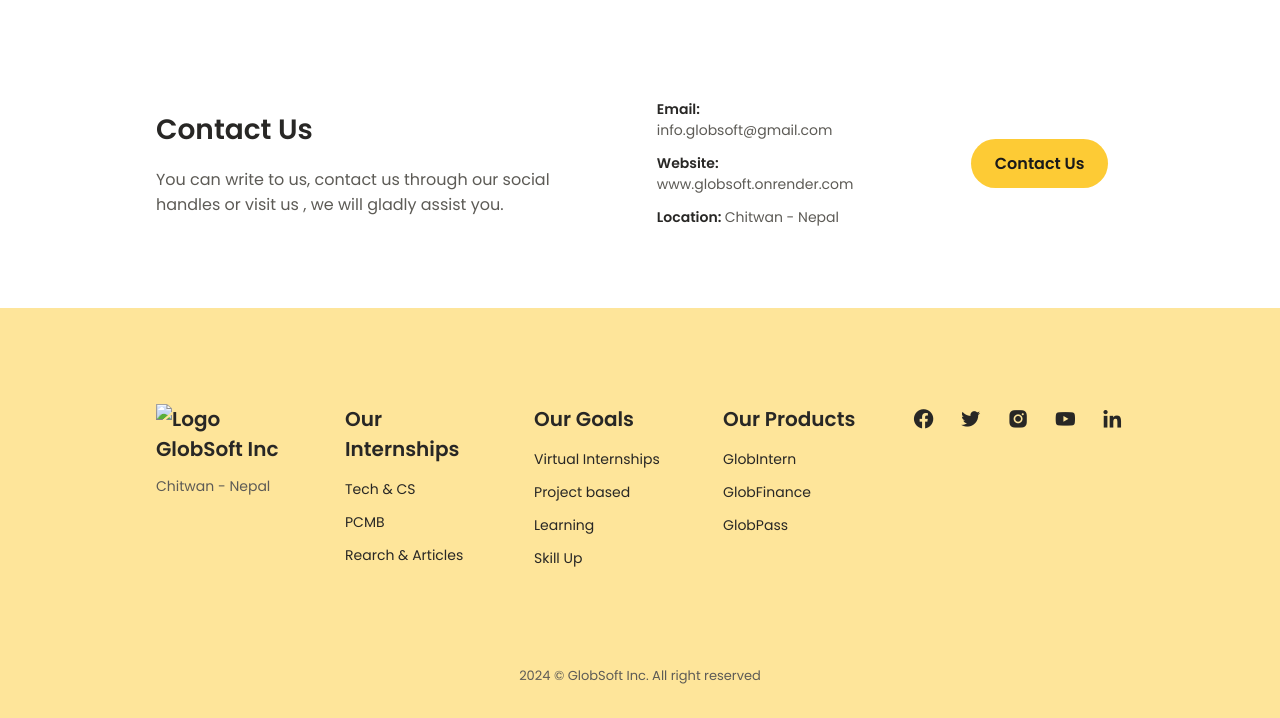
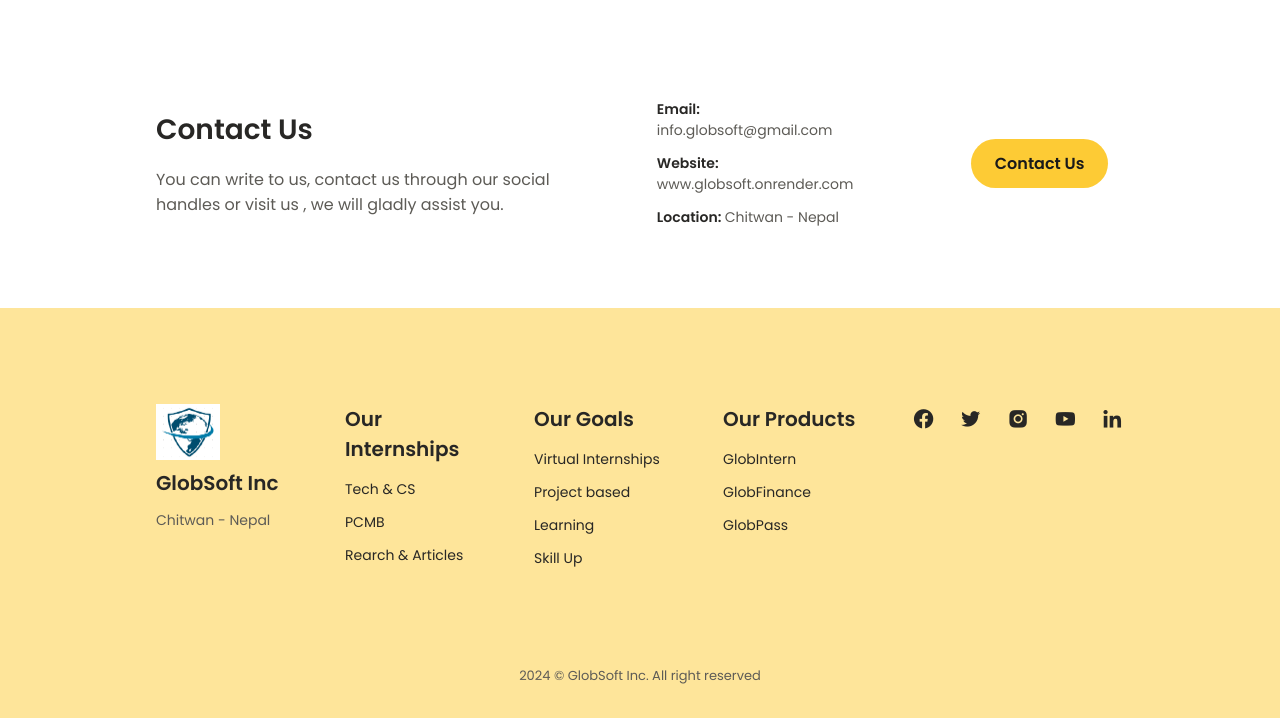
Before and after one commit to globsofts/GlobIntern, a plain HTML site: page index.html in a window 1280 px wide. Shown: the part 2937-3655 px from the top of the page. Drawn offline with nearby package versions, Linux system fonts and the light colour scheme.

Commit message:
Update index.html

```diff
--- a/index.html
+++ b/index.html
@@ -1461,7 +1461,7 @@ C502.406,349.972,502.457,350.277,502.771,350.504z"/></g></g><g><path fill="#f5ec
                 <footer class="footer section">
                     <div class="footer__container container grid">
                         <div class="footer__content">
-                            <a href="https://globsoft.onrender.com/" class="footer__logo"> <img src="{{url_for('static',filename='img/globsoft.png')}}" height="50%" width="50%" alt="Logo"> <br> GlobSoft Inc</a>
+                            <a href="https://globsoft.onrender.com/" class="footer__logo"> <img src="img/globsoft.png" height="50%" width="50%" alt="Logo"> <br> GlobSoft Inc</a>
                             <p class="footer__description">Chitwan - Nepal</p>
                         </div>
                         <div class="footer__content">
```
